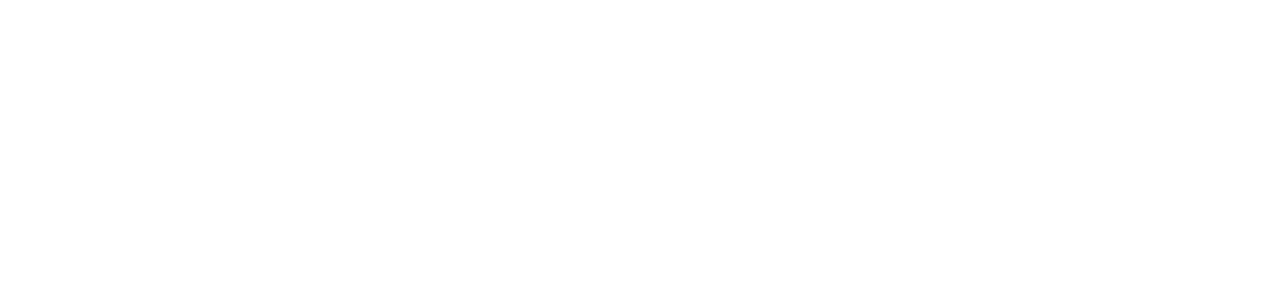
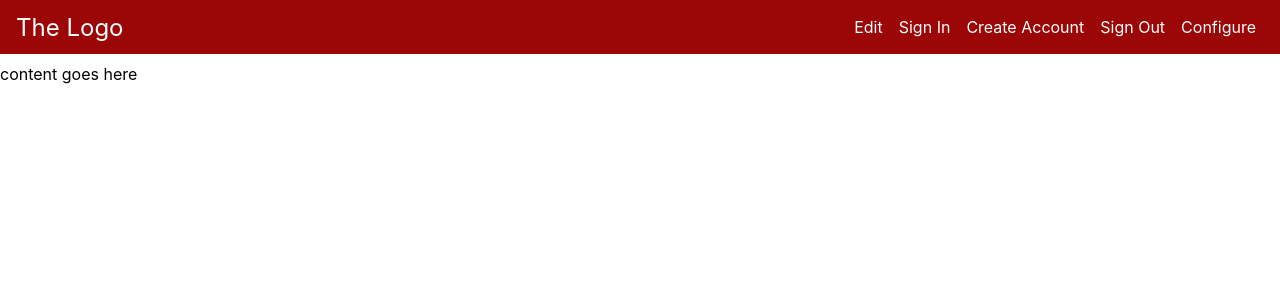
Before and after one commit to Mtn-Drew/stamp-champ, a React (Create React App) app: page / in a window 1280 px wide. Shown: the top 300 px of the page. Built offline with nearby package versions, Linux system fonts and the light colour scheme.

Commit message:
Navbar added

```diff
--- a/src/App.js
+++ b/src/App.js
@@ -1,7 +1,49 @@
 import React from 'react'
+import Toolbar from './components/Navbar/Navbar'
+import SideDrawer from './components/SideDrawer/SideDrawer'
+import BackDrop from './components/Backdrop/Backdrop'
 
-function App() {
-  return <main className="App">{/* content goes here */}</main>
+class App extends React.Component {
+state = {
+  sideDrawerOpen : false
+}
+
+
+  drawerToggleClickHandler = () => {
+    this.setState((prevState) => {
+      return {sideDrawerOpen: !prevState.sideDrawerOpen}
+    })
+  }
+
+  backdropClickHandler = () => {
+    this.setState({
+      sideDrawerOpen: false
+    })
+  }
+
+  render() {
+
+    let backdrop;
+
+    if (this.state.sideDrawerOpen) {
+
+      backdrop = <BackDrop click={this.backdropClickHandler}/>
+    }
+    return (
+      <div style={{height: '100%'}}>
+        <Toolbar drawerClickHandler = {this.drawerToggleClickHandler}/>
+        <SideDrawer show={this.state.sideDrawerOpen} />
+        {backdrop}
+        <main style={{ marginTop: '64px' }}>
+          <p>content goes here</p>
+          {/* <Profile />
+        <Category />
+        <StampPad />
+        <Footer /> */}
+        </main>
+      </div>
+    )
+  }
 }
 
 export default App
--- /dev/null
+++ b/src/components/Backdrop/Backdrop.css
@@ -0,0 +1,9 @@
+.backdrop {
+  position: fixed;
+  width: 100%;
+  height: 100%;
+  top: 0;
+  left: 0;
+  background: rgba(0,0,0,.3);
+  z-index: 100;
+}
--- /dev/null
+++ b/src/components/Backdrop/Backdrop.js
@@ -0,0 +1,11 @@
+import React from 'react'
+import './Backdrop.css'
+
+const Backdrop = props  => (
+
+    <div className="backdrop" onClick={props.click}/>
+
+  )
+
+
+export default Backdrop
--- /dev/null
+++ b/src/components/Navbar/Navbar.css
@@ -0,0 +1,75 @@
+* {
+  box-shadow: border-box;
+}
+
+.navbar {
+  position: fixed;
+  top: 0px;
+  left: 0;
+  width: 100%;
+  background-color: rgb(155, 6, 6);
+  height: 54px;
+}
+
+.navbar__navigation {
+  display: flex;
+  align-items: center;
+  height: 100%;
+  padding: 0 1rem;
+}
+
+.navbar__logo {
+  margin-left: 1rem;
+}
+
+.navbar__logo a {
+  color: white;
+  text-decoration: none;
+  font-size: 1.5rem;
+}
+
+.navbar_navigation_items {
+  color: white;
+  text-decoration: none;
+}
+
+.navbar_navigation_items ul {
+  list-style: none;
+  margin: 0;
+  padding: 0;
+  display: flex;
+}
+
+.navbar_navigation_items li {
+  padding: 0 0.5rem;
+}
+
+.navbar_navigation_items a {
+  color: white;
+  text-decoration: none;
+}
+
+.navbar_navigation_items a:hover,
+.navbar_navigation_items a:active {
+  color: black;
+}
+
+.spacer {
+  flex: 1;
+}
+
+@media (max-width:600px) {
+  .navbar_navigation_items {
+    display: none;
+  }
+
+}
+
+@media (min-width:601px){
+  .navbar__toggle-button {
+    display: none;
+  }
+  .navbar__logo {
+    margin-left: 0;
+  }
+}
--- /dev/null
+++ b/src/components/Navbar/Navbar.js
@@ -0,0 +1,32 @@
+import React from 'react'
+import './Navbar.css'
+import DrawerToggleButton from '../SideDrawer/DrawerToggleButton'
+
+const navbar = (props) => (
+  <header className="navbar">
+
+    <nav className="navbar__navigation">
+
+      <div className="navbar__toggle-button">
+        <DrawerToggleButton click={props.drawerClickHandler}/>
+      </div>
+
+      <div className="navbar__logo">
+        <a href="/">The Logo</a>
+      </div>
+      <div className="spacer" />
+
+      <div className="navbar_navigation_items">
+        <ul>
+          <li><a href="/">Edit</a></li>
+          <li><a href="/">Sign In</a></li>
+          <li><a href="/">Create Account</a></li>
+          <li><a href="/">Sign Out</a></li>
+          <li><a href="/">Configure</a></li>
+        </ul>
+      </div>
+    </nav>
+  </header>
+)
+
+export default navbar
--- /dev/null
+++ b/src/components/SideDrawer/DrawerToggleButton.css
@@ -0,0 +1,22 @@
+.toggle-button {
+  display: flex;
+  flex-direction: column;
+  justify-content: space-around;
+  height: 24px;
+  width: 30px;
+  background: transparent;
+  border: none;
+  cursor: pointer;
+  padding: 0;
+  box-sizing: border-box;
+}
+
+.toggle-button:focus {
+  outline: none;
+}
+
+.toggle-button__line {
+  width: 30px;
+  height: 2px;
+  background: white;
+}
--- /dev/null
+++ b/src/components/SideDrawer/DrawerToggleButton.js
@@ -0,0 +1,12 @@
+import React from 'react'
+import './DrawerToggleButton.css'
+
+const drawerToggleButton = props => (
+  <button className="toggle-button" onClick={props.click}>
+    <div className="toggle-button__line" />
+    <div className="toggle-button__line" />
+    <div className="toggle-button__line" />
+  </button>
+)
+
+export default drawerToggleButton
--- /dev/null
+++ b/src/components/SideDrawer/SideDrawer.css
@@ -0,0 +1,47 @@
+.side-drawer {
+  /* height: 100%; */
+  background: white;
+  box-shadow: 2px 0px 5px rgba(0,0,0,0.5);
+  position: fixed;
+  top: 0;
+  left: 0;
+  /* width: 70%; */
+  max-width: 400px;
+  z-index: 200;
+  transform: translateX(-100%);
+  transition: transform 0.3s ease-out;
+}
+
+.side-drawer ul {
+  /* height: 100%; */
+  list-style: none;
+  display: flex;
+  flex-direction: column;
+  justify-content: center;
+}
+
+.side-drawer li {
+  margin: .5 rem 0;
+}
+
+.side-drawer a {
+  color: rgb(97, 3, 3);
+  text-decoration: none;
+  font-size: 1.2rem;
+  margin-right: 20px;
+}
+
+.side-drawer a:hover,
+.side-drawer a:active {
+  color: black;
+}
+
+.side-drawer.open {
+  transform : translateX(0);
+}
+
+@media (min-width: 601px) {
+  .side-drawer {
+    display: none;
+  }
+}
--- /dev/null
+++ b/src/components/SideDrawer/SideDrawer.js
@@ -0,0 +1,25 @@
+import React from 'react'
+import './SideDrawer.css'
+
+const SideDrawer = props => {
+  let drawerClasses = 'side-drawer'
+  if (props.show) {
+    drawerClasses = 'side-drawer open'
+  }
+  return (
+  <nav className={drawerClasses} >
+
+
+    <ul>
+      <li><a href="/">Edit</a></li>
+      <li><a href="/">Sign In</a></li>
+      <li><a href="/">Create Account</a></li>
+      <li><a href="/">Sign Out</a></li>
+      <li><a href="/">Configure</a></li>
+    </ul>
+  </nav>
+    )
+  }
+
+
+export default SideDrawer
--- a/src/index.css
+++ b/src/index.css
@@ -1,5 +1,11 @@
+html {
+  height: 100%;
+}
+
 body {
   margin: 0;
+  padding: 0;
+  height: 100%;
   font-family: -apple-system, BlinkMacSystemFont, 'Segoe UI', 'Roboto', 'Oxygen',
     'Ubuntu', 'Cantarell', 'Fira Sans', 'Droid Sans', 'Helvetica Neue',
     sans-serif;
```
